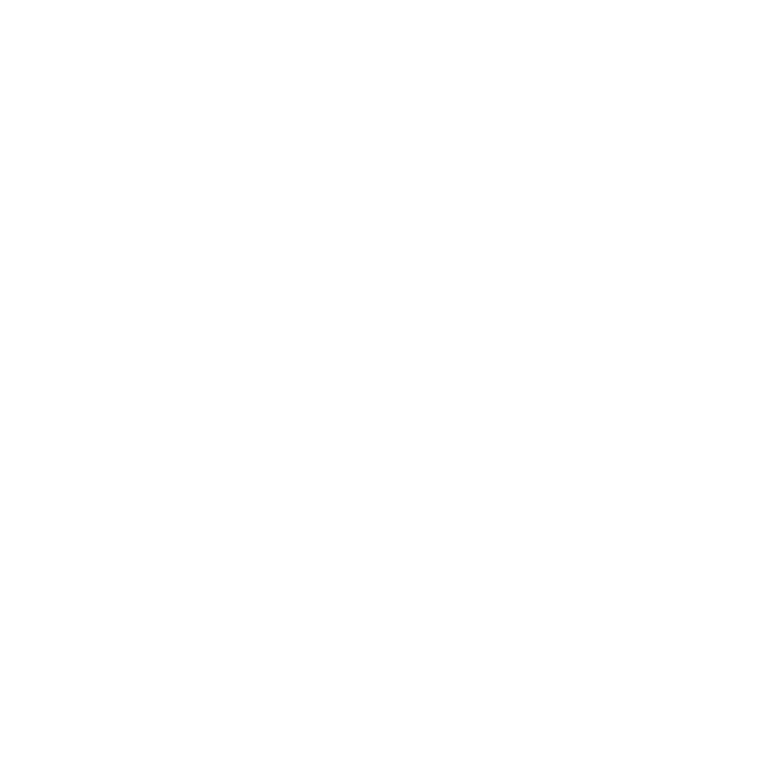
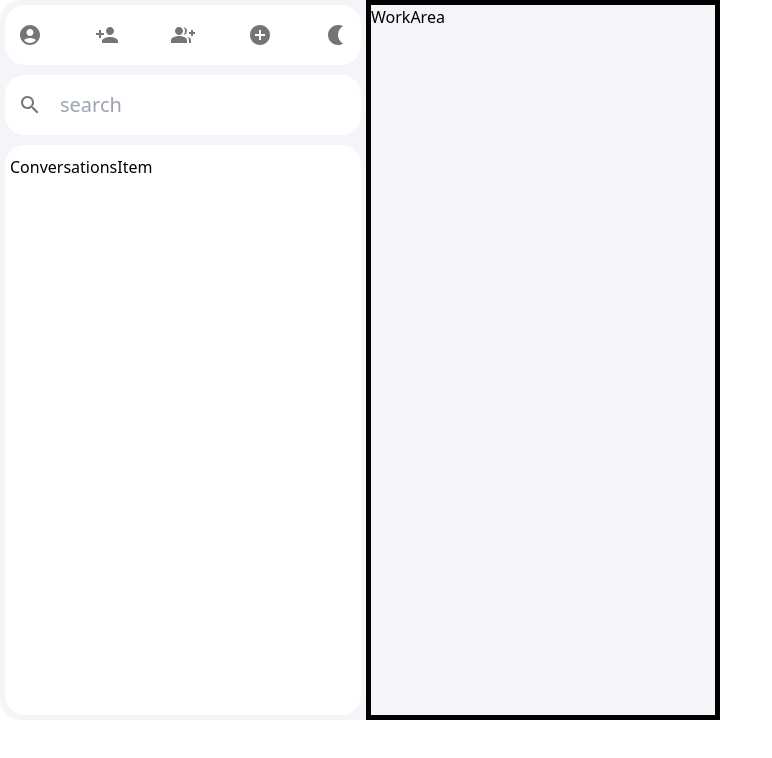
Before and after one commit to Vedant817/Chat-App-MERN, a React (Vite) app in the folder client/: page /main in a window 1280 px wide. Before the commit this address had no page. Shown: the top 758 px of the page, without its empty margins (0-772 px from the left). Built offline with nearby package versions, Linux system fonts and the light colour scheme.

Commit message:
mainPage

```diff
--- a/client/package.json
+++ b/client/package.json
@@ -33,7 +33,7 @@
     "eslint-plugin-react-hooks": "^4.6.0",
     "eslint-plugin-react-refresh": "^0.4.5",
     "postcss": "^8.4.32",
-    "tailwindcss": "^3.3.7",
+    "tailwindcss": "^3.4.0",
     "vite": "^5.0.8"
   }
 }
--- a/client/src/App.css
+++ b/client/src/App.css
@@ -1,9 +1,10 @@
 *{
     margin: 0;
-  }
+}
 
-  .App{
-    background-color: #dddedd;
+
+.App{
+    background-color: white;
     min-height: 100vh;
     display: flex;
     justify-content: center;
--- a/client/src/App.jsx
+++ b/client/src/App.jsx
@@ -2,9 +2,10 @@
 import context from "./UserContext";
 import Register from "./Register";
 // import Routes from "./Routes";
-import "./App.css";
+import './App.css';
 import {BrowserRouter, Route, Routes} from 'react-router-dom';
 import Login from './Login';
+import MainContainer from './Components/MainContainer';
 
 function App() {
   axios.defaults.baseURL = 'http://localhost:4000';
@@ -16,6 +17,8 @@
         <Routes>
           <Route path="/" element={<Register />} />
           <Route path="/login" element={<Login />} />
+          <Route path="/main" element={<MainContainer/>}/>
+
         </Routes>
       </div>
     </BrowserRouter>
--- a/client/src/Components/ConversationsItem.jsx
+++ b/client/src/Components/ConversationsItem.jsx
@@ -6,4 +6,4 @@
   )
 }
 
-export default ConversationsItem
+export default ConversationsItem;
--- a/client/src/Components/MainContainer.jsx
+++ b/client/src/Components/MainContainer.jsx
@@ -1,15 +1,18 @@
 import Sidebar from './Sidebar'
 import WorkArea from './WorkArea'
+import './myStyle.css';
 
 
 function MainContainer() {
   return (
+    <div className='flex items-center justify-center'>
     <div className='main-container'>
        <Sidebar/>
        <WorkArea/>
 
 
     </div>
+    </div>
 
   )
 }
--- a/client/src/Components/myStyle.css
+++ b/client/src/Components/myStyle.css
@@ -20,7 +20,7 @@
 
 
 .sb-header{
-    background-color: rgb(130, 118, 118);
+    background-color: white;
     border-radius: 20px;
     padding: 10px 5px;
     margin: 5px;
```
Also changed, not shown: 1 other file (tests, documents, lock files or other folders).
